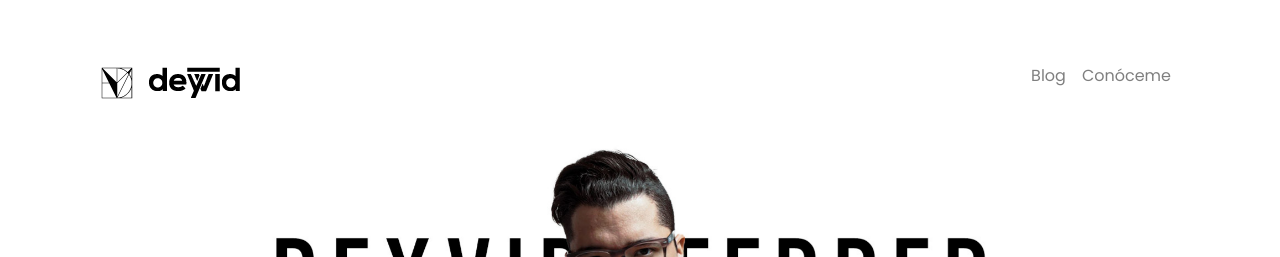
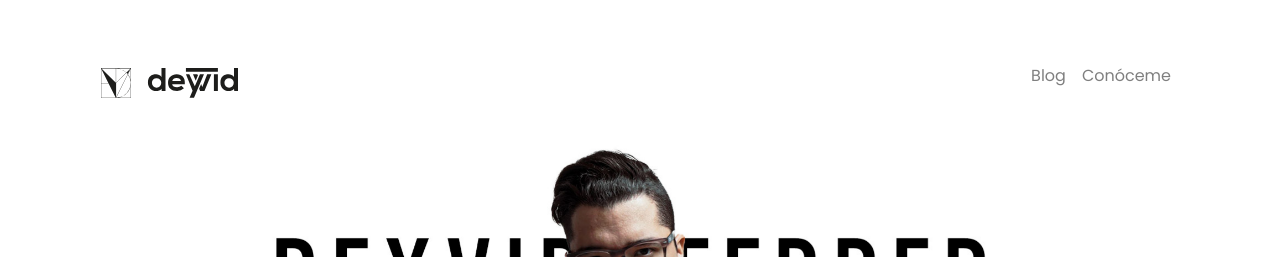
Before and after one commit to deyvidferrer/deyvidferrer, a Jekyll site: the page built from pages/index.md, in a window 1280 px wide. Shown: the top 257 px of the page. Built offline with Jekyll 4.4.1, drawn with Linux system fonts in a browser that asks for light colours; nearby versions of some CDN libraries.

Commit message:
new logo svg

```diff
--- a/_includes/navbar.html
+++ b/_includes/navbar.html
@@ -1,7 +1,7 @@
 <nav class="navbar navbar-expand-lg navbar-light">
 
   <!-- <a class="navbar-brand" href="{{ site.baseurl }}"><h5><b>{{ site.title }}</b></h5></a> -->
-  <a class="navbar-brand" href="{{ site.baseurl }}"><img src="/assets/logo.png" alt=""></a>
+  <a class="navbar-brand" href="{{ site.baseurl }}"><img src="/assets/logo.svg" alt="" class="logo"></a>
 
   <button class="navbar-toggler" type="button" data-toggle="collapse" data-target="#navbarNavAltMarkup" aria-controls="navbarNavAltMarkup" aria-expanded="false" aria-label="Toggle navigation">
     <span class="navbar-toggler-icon"></span>
--- a/_sass/_base.scss
+++ b/_sass/_base.scss
@@ -21,10 +21,6 @@ body {
 }
 
 .logo {
-  height: 50px;
-  background-image: url('/assets/logo.png');
-  background-size: contain;
-  background-position: center;
-  background-repeat: no-repeat;
+  height: 30px;
   // border: solid 5px #000;
 }
```
Also changed, not shown: assets/logo.svg (added), 1 other file.
